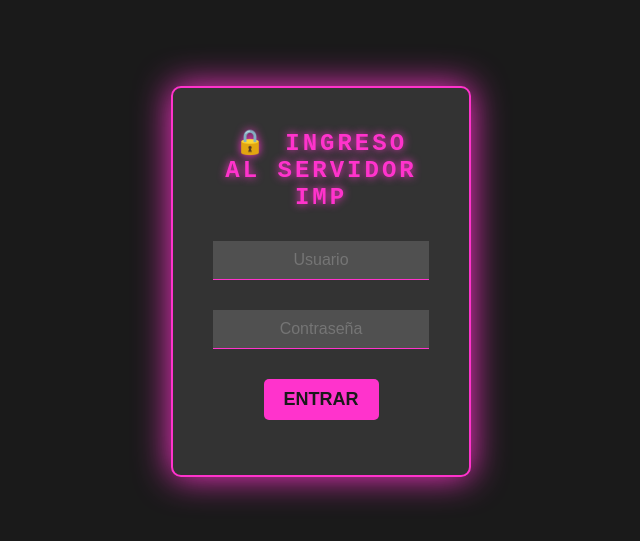
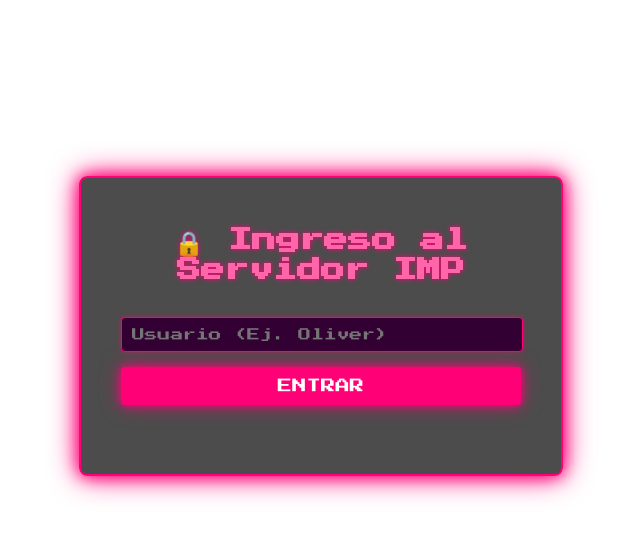
Before and after one commit to khassamx/imp-servers, a website: page public/index.html in a window 1280 px wide. Shown: the part 119-660 px from the top of the page, without its empty margins (319-959 px from the left). Drawn offline with Linux system fonts and the light colour scheme.

Commit message:
Actualizar index.html

```diff
--- a/public/index.html
+++ b/public/index.html
@@ -1,153 +1,55 @@
 <!DOCTYPE html>
-<html lang="es">
+<html>
 <head>
   <meta charset="UTF-8">
   <title>Login IMP</title>
-
-  <style>
-    :root {
-      --neon-pink: #ff33cc;
-      --background-dark: #1a1a1a;
-      --card-dark: #333333;
-      --font-color: #f0f0f0;
-      --input-color: #505050;
-    }
-
-    body {
-      background-color: var(--background-dark);
-      /* Puedes cambiar esto para usar tu imagen de fondo */
-      /* background-image: url('/assets/galaxy.jpg'); */
-      background-size: cover;
-      background-attachment: fixed;
-      font-family: 'Courier New', Courier, monospace;
-      color: var(--font-color);
-      display: flex;
-      justify-content: center;
-      align-items: center;
-      min-height: 100vh;
-      margin: 0;
-      text-align: center;
-      flex-direction: column;
-    }
-
-    .login-box {
-      width: 300px;
-      padding: 40px;
-      background: var(--card-dark);
-      box-shadow: 0 0 20px rgba(0, 0, 0, 0.5), 0 0 40px var(--neon-pink);
-      border-radius: 10px;
-      border: 2px solid var(--neon-pink);
-      box-sizing: border-box;
-      animation: neon-glow 1.5s ease-in-out infinite alternate;
-    }
-
-    @keyframes neon-glow {
-      from { text-shadow: 0 0 5px var(--neon-pink); box-shadow: 0 0 20px var(--neon-pink); }
-      to { text-shadow: 0 0 10px var(--neon-pink); box-shadow: 0 0 40px var(--neon-pink); }
-    }
-
-    h2 {
-      margin: 0 0 30px;
-      padding: 0;
-      color: var(--neon-pink);
-      font-weight: 700;
-      text-transform: uppercase;
-      letter-spacing: 3px;
-    }
-
-    input {
-      width: 100%;
-      padding: 10px 0;
-      font-size: 16px;
-      color: var(--font-color);
-      margin-bottom: 30px;
-      border: none;
-      border-bottom: 1px solid var(--neon-pink);
-      outline: none;
-      background: var(--input-color);
-      box-sizing: border-box;
-      text-align: center;
-      transition: border-color 0.3s;
-    }
-
-    button {
-      background-color: var(--neon-pink);
-      color: var(--background-dark);
-      border: none;
-      padding: 10px 20px;
-      cursor: pointer;
-      border-radius: 5px;
-      font-size: 18px;
-      font-weight: bold;
-      transition: background-color 0.3s, transform 0.1s;
-    }
-
-    button:hover {
-      background-color: #ff66e0;
-    }
-
-    #error {
-        color: #ff0000;
-        margin-top: 15px;
-        font-size: 14px;
-    }
-
-  </style>
+  <link rel="stylesheet" href="style.css">
 </head>
 <body>
-
-  <audio id="background-music" loop>
-    <source src="/assets/retro_theme.mp3" type="audio/mpeg">
-    Tu navegador no soporta el elemento de audio.
-  </audio>
-
   <div class="login-box">
     <h2>🔒 Ingreso al Servidor IMP</h2>
-    <input type="text" id="username" placeholder="Usuario" autocomplete="off">
-    <input type="password" id="password" placeholder="Contraseña" autocomplete="off">
-    <button onclick="login()">ENTRAR</button>
+    <input type="text" id="username" placeholder="Usuario (Ej. Oliver)" autocomplete="off">
+
+    <input type="password" id="password" placeholder="Contraseña" style="display:none;" autocomplete="off">
+
+    <button onclick="login()">Entrar</button>
     <p id="error"></p>
   </div>
 
   <script>
-    const audio = document.getElementById("background-music");
-    audio.play().catch(error => {});
+    async function login() {
+      // Solo necesitamos el valor de 'username'
+      let username = document.getElementById("username").value;
 
-    async function login() {
-      const username = document.getElementById("username").value.trim();
-      const password = document.getElementById("password").value;
-      const errorDisplay = document.getElementById("error");
+      // La contraseña ya no se usa, pero la función fetch debe enviarla (vacía) por si acaso.
+      let password = "";
 
-      if (!username || !password) {
-        errorDisplay.innerText = "❌ Ambos campos son obligatorios";
-        return;
-      }
-      errorDisplay.innerText = "";
-
-      audio.play().catch(e => {});
-
-      const res = await fetch("/login", {
+      let res = await fetch("/login", {
         method: "POST",
         headers: { "Content-Type": "application/json" },
         body: JSON.stringify({ username, password })
       });
 
-      const data = await res.json();
+      let data = await res.json();
       if (data.success) {
-        localStorage.setItem("musicPosition", audio.currentTime);
-        localStorage.setItem("username", data.username);
-        localStorage.setItem("rank", data.rank);
+        // 1. Guardamos el ALIAS ('Keko') que se usará en el chat
+        localStorage.setItem("username", data.chatAlias);
+        // 2. Guardamos el nombre real de ingreso si lo necesitas (opcional)
+        localStorage.setItem("inputUsername", data.inputUsername);
+
         window.location.href = "/chat.html";
       } else {
-        errorDisplay.innerText = "❌ Usuario o contraseña incorrectos";
+        document.getElementById("error").innerText = "❌ Usuario no encontrado o inválido";
       }
     }
 
-    document.getElementById("password").addEventListener("keypress", function(event) {
+    // --- LÓGICA PARA LA TECLA ENTER ---
+    // Ahora el evento se adjunta al campo de usuario, ya que es el último visible
+    document.getElementById("username").addEventListener("keypress", function(event) {
       if (event.key === 'Enter') {
         login();
       }
     });
-  </script>
+</script>
 </body>
 </html>
```
